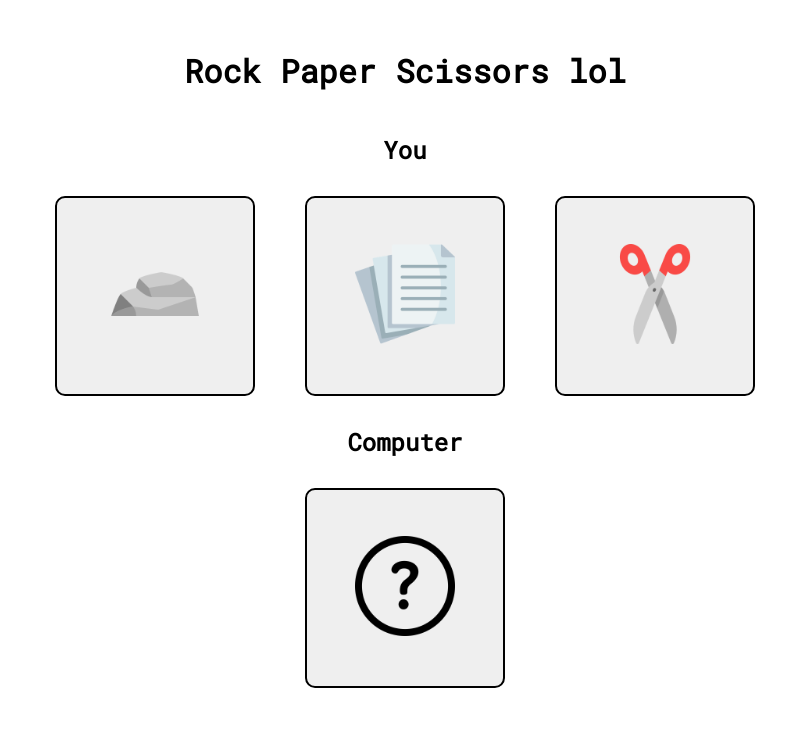
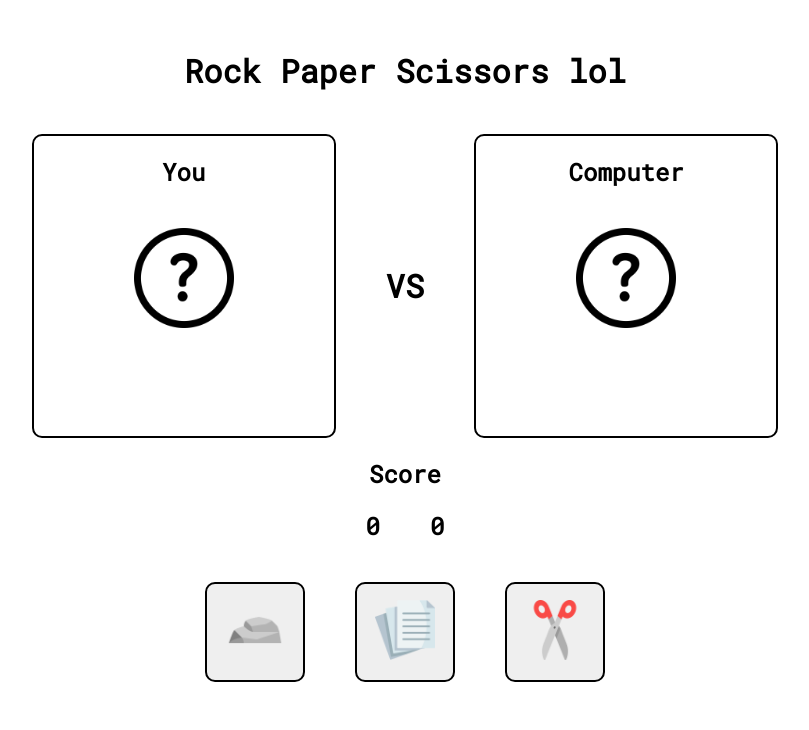
Before and after one commit to andrew-lin-chang/rock-paper-scissors-exercise, a plain HTML site: page index.html in a window 1280 px wide. Shown: the whole page, without its empty margins (235-1044 px from the left). Drawn offline with Linux system fonts and the light colour scheme.

Commit message:
Add scores

```diff
--- a/index.html
+++ b/index.html
@@ -17,7 +17,27 @@
 <body>
     <div class="container">
         <h1>Rock Paper Scissors lol</h1>
-        <h2>You</h2>
+
+        <div class="vs">
+            <div class="player-selection">
+                <h2>You</h2>
+                <img id="player" src="images/question.png" alt="player selection"/>
+            </div>
+            <h1>VS</h1>
+            <div class="computer-selection">
+                <h2>Computer</h2>
+                <img id="computer" src="images/question.png" alt="computer selection" height="100px" width="100px"/>
+            </div>
+        </div>
+
+        <div>
+            <h2 class="scoretxt">Score</h2>
+            <div class="score">
+                <h2 id="player-score">0</h2>
+                <h2 id="computer-score">0</h2>
+            </div>
+        </div>
+
         <div class="player-choices">
             <button class="choice" id="rock">
                 <img src="images/rock.png" alt="rock icon" height="100px" width="100px"/>
@@ -29,13 +49,7 @@
                 <img src="images/scissors.png" alt="scissors icon" height="100px" width="100px"/>
             </button>
         </div>
-        <h2>Computer</h2>
-        <div class="bottom-container">
-            <button>
-                <img id="computer" src="images/question.png" alt="computer selection" height="100px" width="100px"/>
-            </button>
-            <h2 id="result"></h2>
-        </div>
+        <h2 id="result"></h2>
     </div>
 </body>
 </html>
--- a/rps.js
+++ b/rps.js
@@ -1,15 +1,34 @@
 const options = ["rock", "paper", "scissors"];
+let playerScore = 0;
+let computerScore = 0;
 
 const getComputerChoice = () => {
     let index = Math.floor(Math.random() * options.length);
     return options[index];
 }
 
+const updateScore = (playerWin, playerSelection, computerSelection) => {
+    let result = "";
+
+    if(playerWin === null) {
+        result = "Draw";
+    } else if(playerWin) {
+        playerScore++;
+        document.getElementById('player-score').innerHTML = playerScore;
+        result = `You Win! ${playerSelection} beats ${computerSelection}`;
+    } else {
+        computerScore++;
+        document.getElementById('computer-score').innerHTML = computerScore;
+        result = `You lose! ${computerSelection} beats ${playerSelection}`;
+    }
+
+    return result;
+}
+
 const playRound = (playerSelection, computerSelection) => {
 
     computerSelection = computerSelection.toLowerCase();
     playerSelection = playerSelection.toLowerCase();
-    let result = "";
     let playerWin = null;
 
     switch(computerSelection) {
@@ -36,15 +55,7 @@ const playRound = (playerSelection, computerSelection) => {
             break;
     }
 
-    if(playerWin === null) {
-        result = "Draw";
-    } else if(playerWin) {
-        result = `You Win! ${playerSelection} beats ${computerSelection}`;
-    } else {
-        result = `You lose! ${computerSelection} beats ${playerSelection}`;
-    }
-
-    return result;
+    return updateScore(playerWin, playerSelection, computerSelection);
 }
 
 const choices = document.querySelectorAll('.choice');
@@ -54,6 +65,7 @@ choices.forEach(choice => {
         const playerSelection = choice.getAttribute('id');
         const computerSelection = getComputerChoice().toLowerCase();
         document.getElementById('result').innerHTML = playRound(playerSelection, computerSelection); //inner HTML not best practice
-        document.getElementById('computer').setAttribute('src', `images/${computerSelection}.png`); //must match case of file name
+        document.getElementById('player').setAttribute('src', `images/${playerSelection}.png`); //must match case of file name
+        document.getElementById('computer').setAttribute('src', `images/${computerSelection}.png`); //must match case of file
     })
 });
--- a/style.css
+++ b/style.css
@@ -10,17 +10,44 @@
     padding: 20px;
 }
 
+.score {
+    display: flex;
+    gap: 50px;
+}
+
+.scoretxt {
+    text-align: center;
+    margin: 0px;
+}
+
+.vs {
+    display: flex;
+    justify-content: center;
+    align-items: center;
+    gap: 50px;
+    margin: 20px;
+}
+
+.player-selection, .computer-selection {
+    border: 2px solid black;
+    border-radius: 10px;
+    height: 300px;
+    width: 300px;
+    display: flex;
+    flex-direction: column;
+    align-items: center;
+    gap: 20px;
+
+    > img {
+        height: 100px;
+        width: 100px
+    }
+}
+
 .player-choices {
     display: flex;
     gap: 50px;
-    margin: 10px;
-}
-
-.bottom-container {
-    display: flex;
-    flex-direction: column;
-    align-items: center;
-    margin: 10px;
+    margin: 20px;
 }
 
 button {
@@ -32,8 +59,15 @@ button {
 
 button.choice {
     transition: all 0.5s ease;
+    height: 100px;
+    width: 100px;
 }
 
 button.choice:hover {
     transform: scale(1.1);
 }
+
+img {
+    height: 60px;
+    width: 60px;
+}
```
